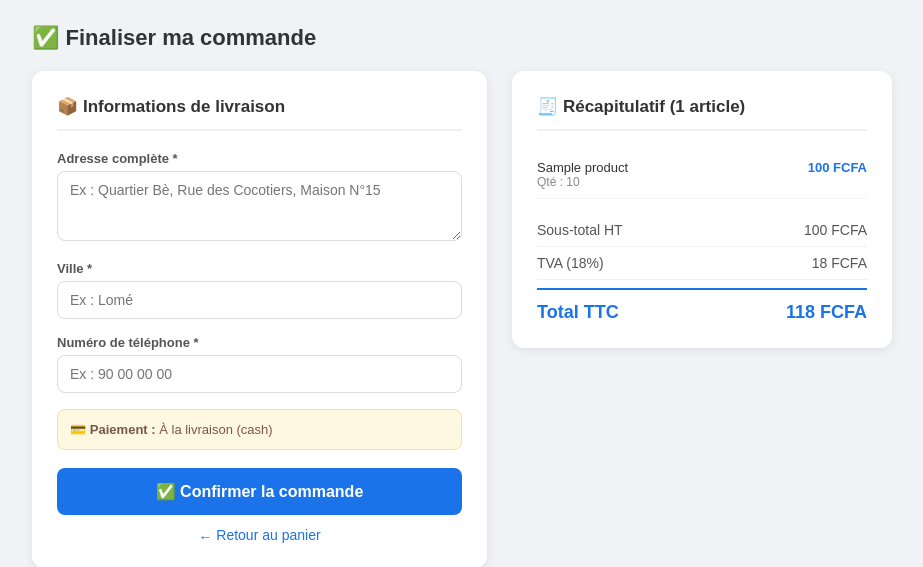
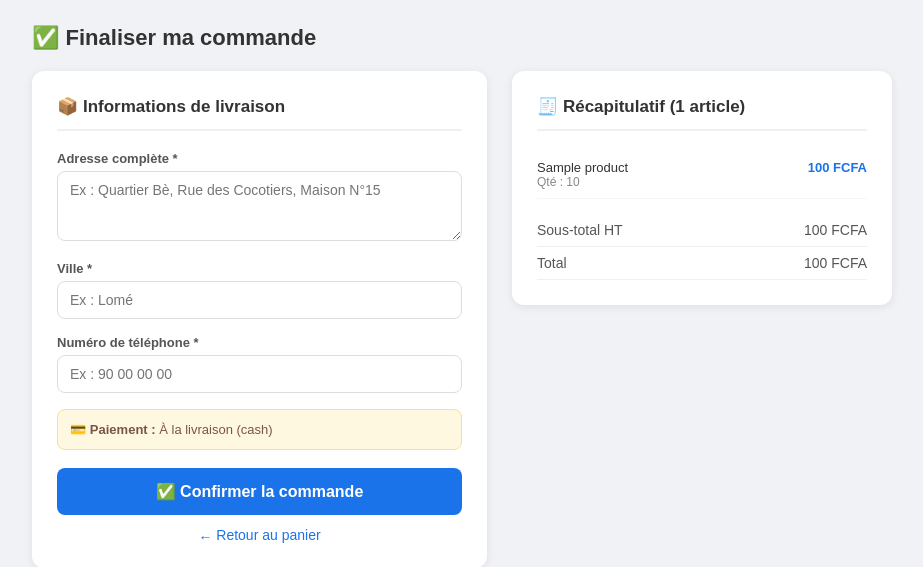
Before and after one commit to Rahmane21/shop_esa, a PHP site: page /Commande.php in a window 1280 px wide. Shown: the part 56-623 px from the top of the page, without its empty margins (178-1101 px from the left). Run offline with PHP 8.4, Linux system fonts and the light colour scheme; the visitor is signed in with stand-in values (Sample User, id 1); tables that the repository leaves empty or names only in its code hold one stand-in row (values such as "Sample post").

Commit message:
modif Commande

```diff
--- a/Commande.php
+++ b/Commande.php
@@ -257,13 +257,10 @@ if ($_SERVER['REQUEST_METHOD'] === 'POST') {
                     <span>Sous-total HT</span>
                     <span><?= number_format($total_ht, 0, ',', ' ') ?> FCFA</span>
                 </div>
+
                 <div class="total-ligne">
-                    <span>TVA (18%)</span>
-                    <span><?= number_format($tva, 0, ',', ' ') ?> FCFA</span>
-                </div>
-                <div class="total-ttc">
-                    <span>Total TTC</span>
-                    <span><?= number_format($total_ttc, 0, ',', ' ') ?> FCFA</span>
+                    <span>Total </span>
+                    <span><?= number_format($total_ht, 0, ',', ' ') ?> FCFA</span>
                 </div>
             </div>
         </div>
```
